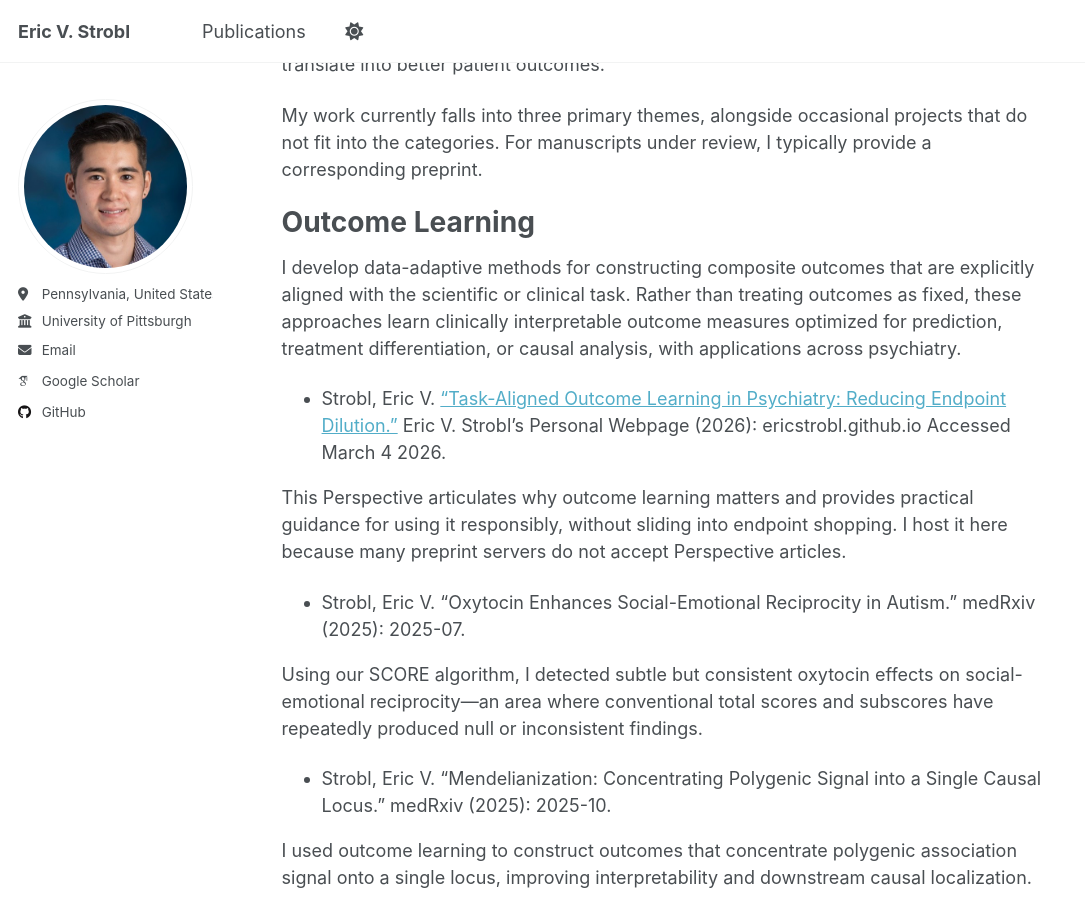
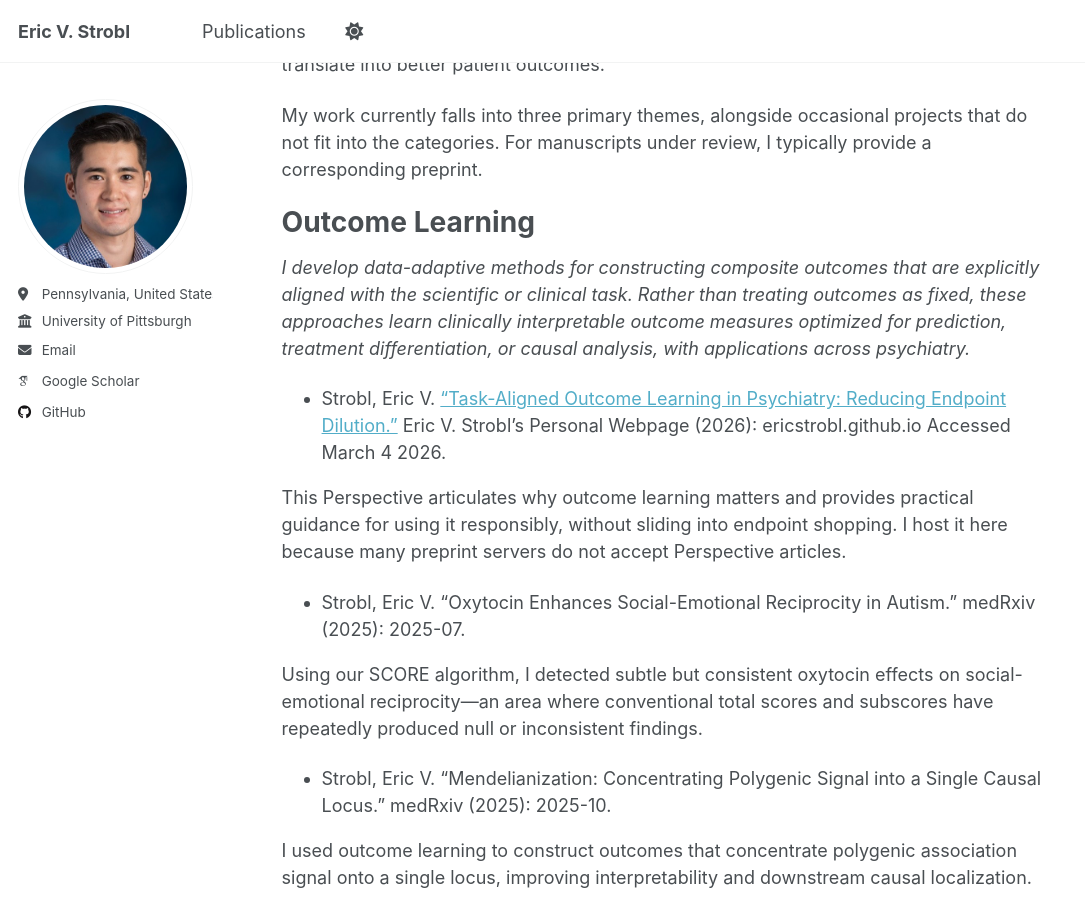
Before and after one commit to ericstrobl/ericstrobl.github.io, a Jekyll site: the page built from _pages/about.md, in a window 1280 px wide and 900 px high, scrolled down 306 px. Shown: the whole window, without its empty margins (0-1085 px from the left). Built offline with Jekyll 4.4.1, drawn with Linux system fonts in a browser that asks for light colours; some web fonts are replaced; a script that is not in the unit is left out.

Commit message:
Update about.md

```diff
--- a/_pages/about.md
+++ b/_pages/about.md
@@ -13,7 +13,7 @@ My work currently falls into three primary themes, alongside occasional projects
 
 Outcome Learning
 ======
-I develop data-adaptive methods for constructing composite outcomes that are explicitly aligned with the scientific or clinical task. Rather than treating outcomes as fixed, these approaches learn clinically interpretable outcome measures optimized for prediction, treatment differentiation, or causal analysis, with applications across psychiatry.
+_I develop data-adaptive methods for constructing composite outcomes that are explicitly aligned with the scientific or clinical task. Rather than treating outcomes as fixed, these approaches learn clinically interpretable outcome measures optimized for prediction, treatment differentiation, or causal analysis, with applications across psychiatry._
 
 - Strobl, Eric V. ["Task-Aligned Outcome Learning in Psychiatry: Reducing Endpoint Dilution."](https://github.com/ericstrobl/ericstrobl.github.io/blob/master/files/Outcome_Learning_Perspective.pdf) Eric V. Strobl's Personal Webpage (2026): ericstrobl.github.io Accessed March 4 2026.
 
@@ -42,7 +42,7 @@ We introduced Supervised Varimax to learn outcome measures that amplify clinical
 
 Root Causal Analysis
 ======
-I formalize ``root causes'' in biomedical systems and develop methods to detect them directly from data. Conceptually, these methods aim to identify the initiating drivers of disease processes across genetic, transcriptomic, and neuroimaging modalities.
+_I formalize ``root causes'' in biomedical systems and develop methods to detect them directly from data. Conceptually, these methods aim to identify the initiating drivers of disease processes across genetic, transcriptomic, and neuroimaging modalities._
 
 - Strobl, Eric V. "Extracting Root-Causal Brain Activity Driving Psychopathology from Resting State fMRI." arXiv preprint arXiv:2602.07233 (2026).
 
@@ -71,7 +71,7 @@ We generalized the above LiNGAM-based approach to accommodate latent variables,
 
 Causal Discovery
 ======
-I develop causal discovery methods for learning causal graphs from observational data under progressively weaker and more realistic assumptions, including missingness, selection effects, latent variables, cycles, and distributional heterogeneity.
+_I develop causal discovery methods for learning causal graphs from observational data under progressively weaker and more realistic assumptions, including missingness, selection effects, latent variables, cycles, and distributional heterogeneity._
 
 - Strobl, Eric V., Kun Zhang, and Shyam Visweswaran. "Approximate kernel-based conditional independence tests for fast non-parametric causal discovery." Journal of Causal Inference 7.1 (2019): 20180017.
 
```
